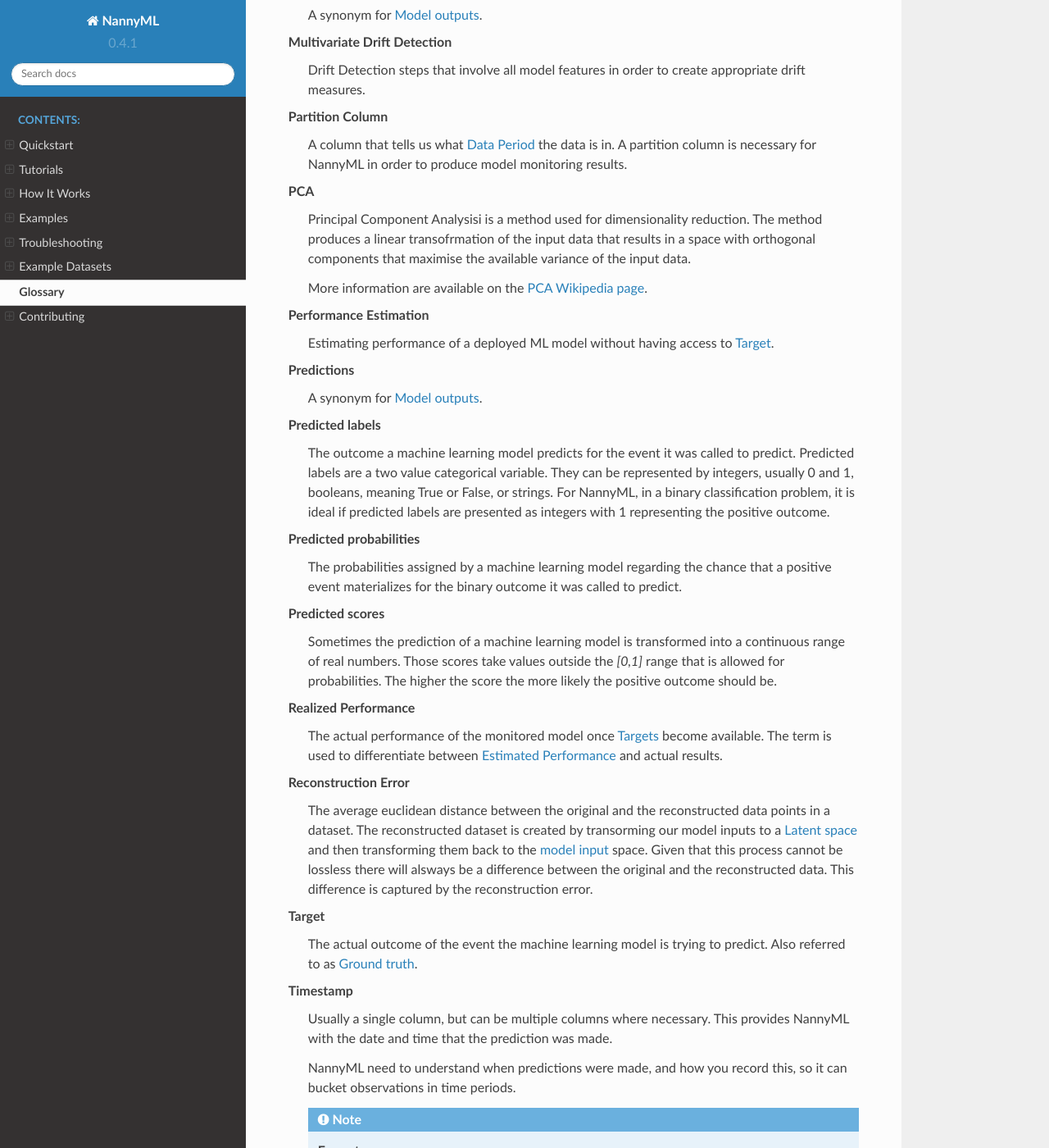
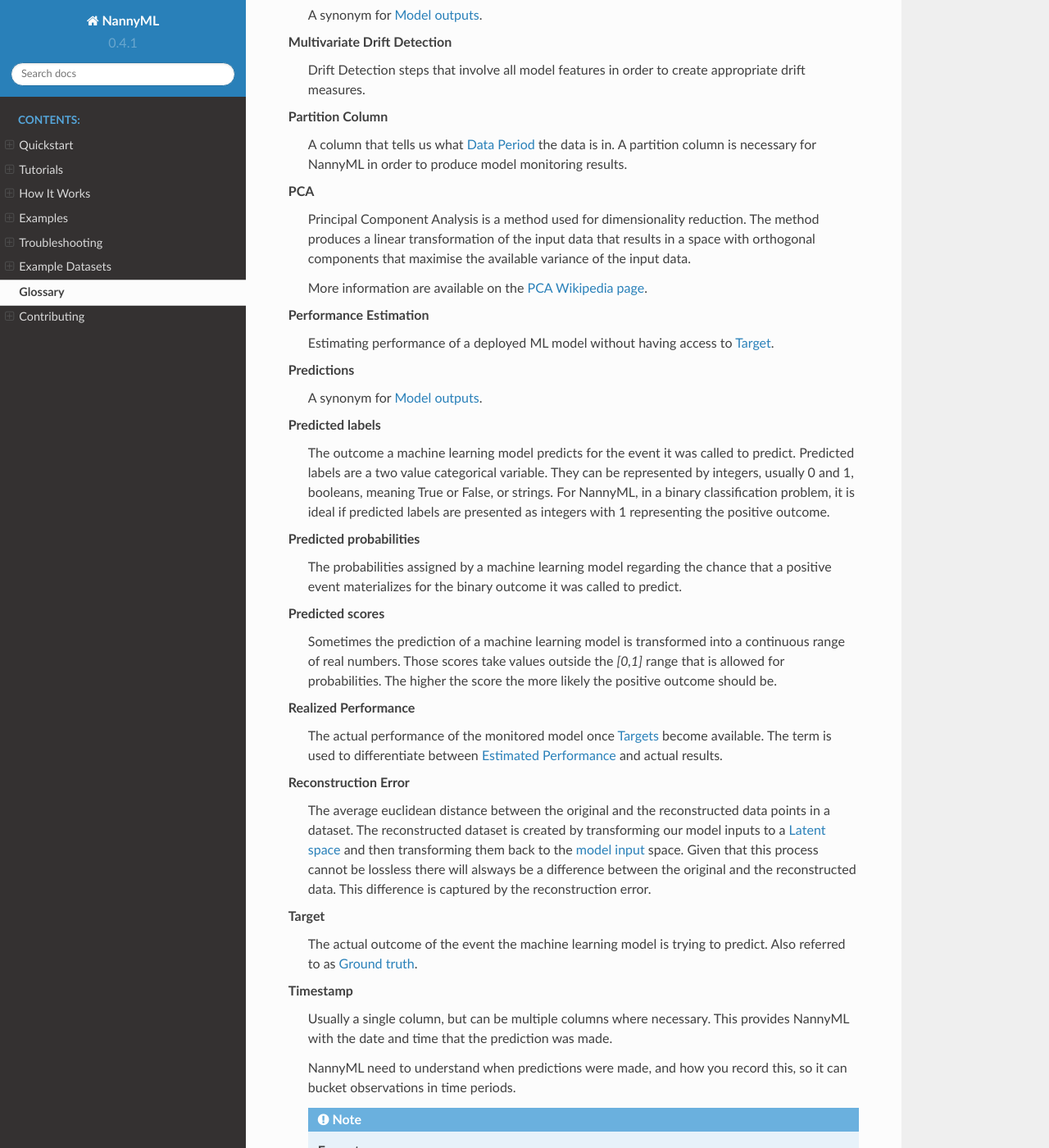
Before and after one commit to NannyML/nannyml, a Sphinx documentation site: the page built from docs/glossary.rst, in a window 1280 px wide and 1400 px high, scrolled down 3121 px. Shown: the whole window at 82% size. Built offline with Sphinx 7.4.7 and the Read the Docs theme 2.0.0, drawn with Linux system fonts in a browser that asks for light colours; pages that are not in the unit, such as notebooks, are missing from menus; the version number is read from the project's files by our own code.

Commit message:
Fixed some typos

```diff
--- a/docs/glossary.rst
+++ b/docs/glossary.rst
@@ -144,8 +144,8 @@
         in order to produce model monitoring results.
 
     PCA
-        Principal Component Analysisi is a method used for dimensionality reduction. The method produces
-        a linear transofrmation of the input data that results in a space with orthogonal components that maximise
+        Principal Component Analysis is a method used for dimensionality reduction. The method produces
+        a linear transformation of the input data that results in a space with orthogonal components that maximise
         the available variance of the input data.
 
         More information are available on the `PCA Wikipedia page`_.
@@ -177,7 +177,7 @@
 
     Reconstruction Error
         The average euclidean distance between the original and the reconstructed data points in a dataset.
-        The reconstructed dataset is created by transorming our model inputs to a :term:`Latent space` and
+        The reconstructed dataset is created by transforming our model inputs to a :term:`Latent space` and
         then transforming them back to the :term:`model input<Model Inputs>` space. Given that this process cannot be lossless there will alsways be a difference
         between the original and the reconstructed data. This difference is captured by the reconstruction error.
 
```
